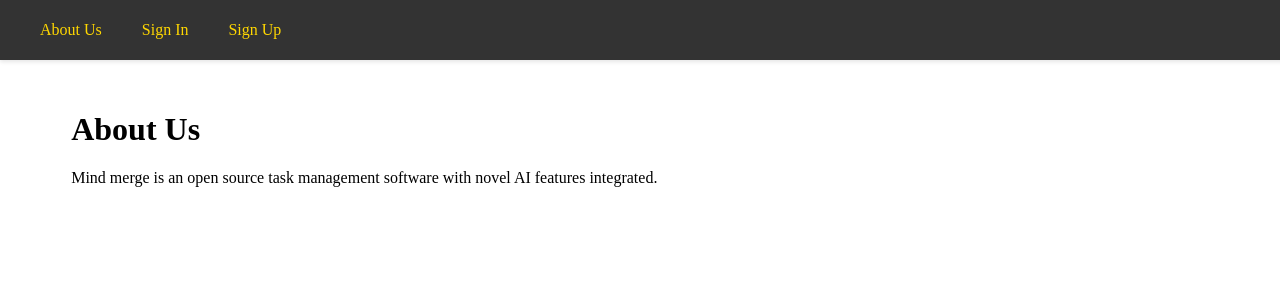
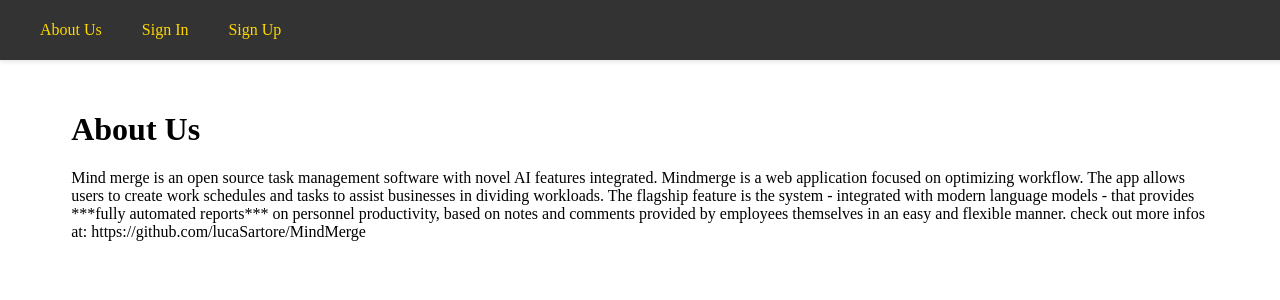
Before and after one commit to lucaSartore/MindMerge-FrontEnd, a Vue app: page /MindMergeApp/about_us in a window 1280 px wide. Shown: the top 300 px of the page. Built offline with nearby package versions, Linux system fonts and the light colour scheme; no server answers.

Commit message:
abous us page updated

```diff
--- a/src/views/AboutUs.vue
+++ b/src/views/AboutUs.vue
@@ -5,5 +5,7 @@
   <main>
     <h1>About Us</h1>
     Mind merge is an open source task management software with novel AI features integrated.
+    Mindmerge is a web application focused on optimizing workflow. The app allows users to create work schedules and tasks to assist businesses in dividing workloads. The flagship feature is the system - integrated with modern language models - that provides ***fully automated reports*** on personnel productivity, based on notes and comments provided by employees themselves in an easy and flexible manner.
+    check out more infos at: https://github.com/lucaSartore/MindMerge
   </main>
 </template>
```
